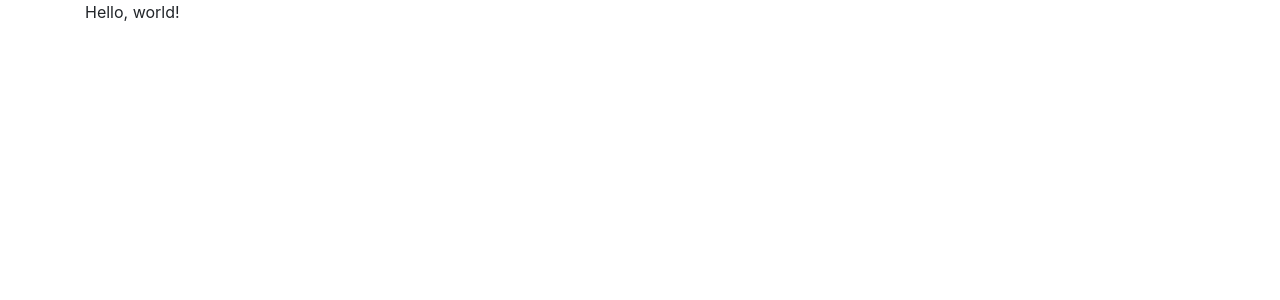
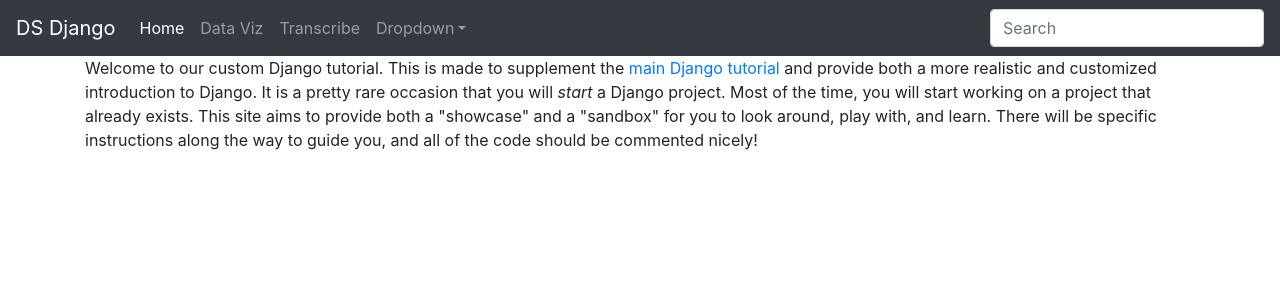
Before and after one commit to HCDigitalScholarship/django-showcase, a Django app: page / in a window 1280 px wide. Before the commit the part shown is almost empty. Shown: the top 300 px of the page. Run offline with Django 3.2, Linux system fonts and the light colour scheme; some libraries are stand-ins or nearby versions.

Commit message:
Added some introductory text

```diff
--- a/django_showcase/templates/base.html
+++ b/django_showcase/templates/base.html
@@ -15,6 +15,41 @@
     {% endblock %}
   </head>
   <body>
+    <!-- Standard bootstrap navbar -->
+    <nav class="navbar navbar-expand-sm navbar-dark bg-dark">
+      <a class="navbar-brand" href="#">DS Django</a>
+      <button class="navbar-toggler" type="button" data-toggle="collapse" data-target="#navbarsExample03" aria-controls="navbarsExample03" aria-expanded="false" aria-label="Toggle navigation">
+        <span class="navbar-toggler-icon"></span>
+      </button>
+
+      <div class="collapse navbar-collapse" id="navbarsExample03">
+        <ul class="navbar-nav mr-auto">
+          <li class="nav-item active">
+            <a class="nav-link" href="#">Home <span class="sr-only">(current)</span></a>
+          </li>
+          <li class="nav-item">
+            <a class="nav-link" href="#">Data Viz</a>
+          </li>
+          <li class="nav-item">
+            <a class="nav-link" href="#">Transcribe</a>
+          </li>
+          <li class="nav-item dropdown">
+            <a class="nav-link dropdown-toggle" href="http://example.com" id="dropdown03" data-toggle="dropdown" aria-haspopup="true" aria-expanded="false">Dropdown</a>
+            <div class="dropdown-menu" aria-labelledby="dropdown03">
+              <a class="dropdown-item" href="#">Action</a>
+              <a class="dropdown-item" href="#">Another action</a>
+              <a class="dropdown-item" href="#">Something else here</a>
+            </div>
+          </li>
+        </ul>
+        <form class="form-inline my-2 my-md-0">
+          <input class="form-control" type="text" placeholder="Search">
+        </form>
+      </div>
+    </nav>
+
+
+
     <div class="container">
     {% block content %}{% endblock %}
     </div>
--- a/django_showcase/templates/index.html
+++ b/django_showcase/templates/index.html
@@ -1,5 +1,5 @@
 {% extends 'base.html' %}
 
 {% block content %}
-<p>Hello, world!</p>
+<p>Welcome to our custom Django tutorial. This is made to supplement the <a href="https://www.djangoproject.com/"> main Django tutorial</a> and provide both a more realistic and customized introduction to Django. It is a pretty rare occasion that you will <em>start</em> a Django project. Most of the time, you will start working on a project that already exists. This site aims to provide both a "showcase" and a "sandbox" for you to look around, play with, and learn. There will be specific instructions along the way to guide you, and all of the code should be commented nicely!</p>
 {% endblock %}
```
Also changed, not shown: README.md.
